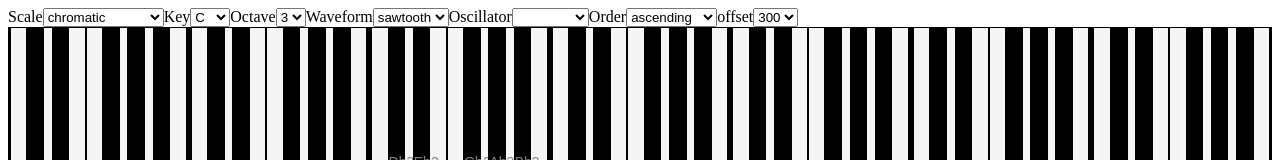
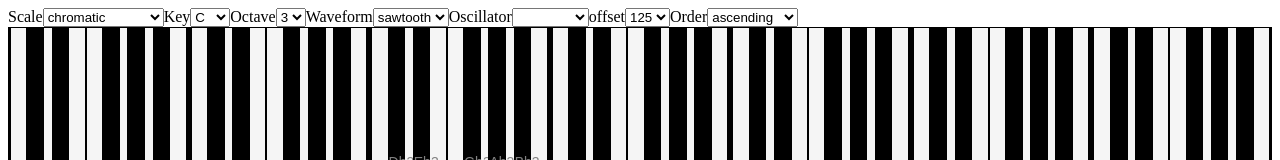
Before and after one commit to dcmorales/digital-keyboard, a React (Create React App) app: page / in a window 1280 px wide. Shown: the top 160 px of the page. Built offline with nearby package versions, Linux system fonts and the light colour scheme.

Commit message:
Refactor selections based on if array will contain numbers

```diff
--- a/src/App.js
+++ b/src/App.js
@@ -23,9 +23,10 @@ class App extends React.Component {
   }
 
   onNextOctaveChange = async(e) => {
-    for ( var i = 1; i < 8; i++ ) {
-      await this.setState({ nextOctave: i })
-    }
+    const { selectedOctave } = this.state;
+    var selOctNum = parseInt(selectedOctave, 10)
+    for ( var i = selectedOctave; i <= (selOctNum + 1); i++ ) {
+      this.setState({ nextOctave: i }) }
   }
 
   onSelectionChange = (e) => {
--- a/src/Selections/SelectionDetail.js
+++ b/src/Selections/SelectionDetailNaN.js
@@ -1,10 +1,11 @@
 import React from 'react';
 import { options } from './options'
 
-const SelectionDetail = ({ label, nameOfSelection, valueOfSelection, optionsArrayNumber, onSelectionChange }) => {
+const SelectionDetailNaN = ({ label, nameOfSelection, valueOfSelection, optionsArrayNumber, onSelectionChange }) => {
   return (
     <div>
       <label>{label}</label>
+
       <select className='selections' name={nameOfSelection} value={valueOfSelection}
         onChange={onSelectionChange} >
 
@@ -23,4 +24,4 @@ const SelectionDetail = ({ label, nameOfSelection, valueOfSelection, optionsArra
   )
 }
 
-export default SelectionDetail;
+export default SelectionDetailNaN;
--- /dev/null
+++ b/src/Selections/SelectionDetailNum.js
@@ -0,0 +1,30 @@
+import React from 'react';
+
+const SelectionDetailNum = ({ start, max, label, nameOfSelection, valueOfSelection, onSelectionChange }) => {
+  var options = []
+  for (var i = start; i < max; i++) {
+    options.push(i);
+  }
+  return (
+    <div>
+      <label>{label}</label>
+
+      <select className='selections' name={nameOfSelection} value={valueOfSelection}
+        onChange={onSelectionChange} >
+
+        {options
+          .map((option) => {
+            return (
+              <option key={option}>
+                {option}
+              </option>
+            );
+          })
+        }
+
+      </select>
+    </div>
+  )
+}
+
+export default SelectionDetailNum;
--- a/src/Selections/Selections.js
+++ b/src/Selections/Selections.js
@@ -1,11 +1,12 @@
 import React from 'react';
-import SelectionDetail from './SelectionDetail';
+import SelectionDetailNaN from './SelectionDetailNaN';
+import SelectionDetailNum from './SelectionDetailNum';
 
 const Selections = ({ selectedScale, selectedKey, selectedOctave, waveform, oscillator, order, totalBeats, repeatx, offset, onSelectionChange, onOctaveChange }) => {
   return (
     <div className='selection-container'>
 
-      <SelectionDetail
+      <SelectionDetailNaN
         label='Scale'
         nameOfSelection='selectedScale'
         valueOfSelection={selectedScale}
@@ -13,7 +14,7 @@ const Selections = ({ selectedScale, selectedKey, selectedOctave, waveform, osci
         onSelectionChange={onSelectionChange}
       />
 
-      <SelectionDetail
+      <SelectionDetailNaN
         label='Key'
         nameOfSelection='selectedKey'
         valueOfSelection={selectedKey}
@@ -21,67 +22,71 @@ const Selections = ({ selectedScale, selectedKey, selectedOctave, waveform, osci
         onSelectionChange={onSelectionChange}
       />
 
-      <SelectionDetail
+      <SelectionDetailNum
+        start='1'
+        max='7'
         label='Octave'
         nameOfSelection='selectedOctave'
         valueOfSelection={selectedOctave}
-        optionsArrayNumber={2}
         onSelectionChange={onOctaveChange}
       />
 
-      <SelectionDetail
+      <SelectionDetailNaN
         label='Waveform'
         nameOfSelection='waveform'
         valueOfSelection={waveform}
+        optionsArrayNumber={2}
+        onSelectionChange={onSelectionChange}
+      />
+
+      <SelectionDetailNaN
+        label='Oscillator'
+        nameOfSelection='oscillator'
+        valueOfSelection={oscillator}
         optionsArrayNumber={3}
         onSelectionChange={onSelectionChange}
       />
 
-      <SelectionDetail
-        label='Oscillator'
-        nameOfSelection='oscillator'
-        valueOfSelection={oscillator}
-        optionsArrayNumber={4}
+      <SelectionDetailNum
+        start='125'
+        max='300'
+        label='offset'
+        nameOfSelection='offset'
+        valueOfSelection={offset}
         onSelectionChange={onSelectionChange}
       />
 
-      <SelectionDetail
+      <SelectionDetailNaN
         label='Order'
         nameOfSelection='order'
         valueOfSelection={order}
-        optionsArrayNumber={5}
+        optionsArrayNumber={4}
         onSelectionChange={onSelectionChange}
       />
 
       {order !== 'random' ? null :
         <div>
-          <SelectionDetail
+          <SelectionDetailNum
+            start='1'
+            max='13'
             label='# of beats'
             nameOfSelection='totalBeats'
             valueOfSelection={totalBeats}
-            optionsArrayNumber={6}
             onSelectionChange={onSelectionChange}
           />
           {totalBeats === '' ? null :
-            <SelectionDetail
+            <SelectionDetailNum
+              start='0'
+              max='8'
               label='repeat beat x'
               nameOfSelection='repeatx'
               valueOfSelection={repeatx}
-              optionsArrayNumber={7}
               onSelectionChange={onSelectionChange}
             />
           }
         </div>
       }
 
-      <SelectionDetail
-        label='offset'
-        nameOfSelection='offset'
-        valueOfSelection={offset}
-        optionsArrayNumber={8}
-        onSelectionChange={onSelectionChange}
-      />
-
     </div>
   )
 }
--- a/src/Selections/options.js
+++ b/src/Selections/options.js
@@ -31,17 +31,6 @@ export const options = [
   ],
 
 
-//selectedOctave
-  [
-    '1',
-    '2',
-    '3',
-    '4',
-    '5',
-    '6'
-  ],
-
-
 //waveform
   [
     'sawtooth',
@@ -66,52 +55,6 @@ export const options = [
     'ascending',
     'descending',
     'random'
-  ],
-
-
-//totalBeats
-  [
-    '',
-    12,
-    11,
-    10,
-    9,
-    8,
-    7,
-    6,
-    5,
-    4,
-    3,
-    2,
-    1
-  ],
-
-
-//repeatx
-  [
-    0,
-    1,
-    2,
-    3,
-    4,
-    5,
-    6,
-    7,
-    8
-  ],
-
-
-//offset
-  [
-    125,
-    150,
-    200,
-    250,
-    300,
-    350,
-    400,
-    450,
-    500
   ]
 
 ]
```
